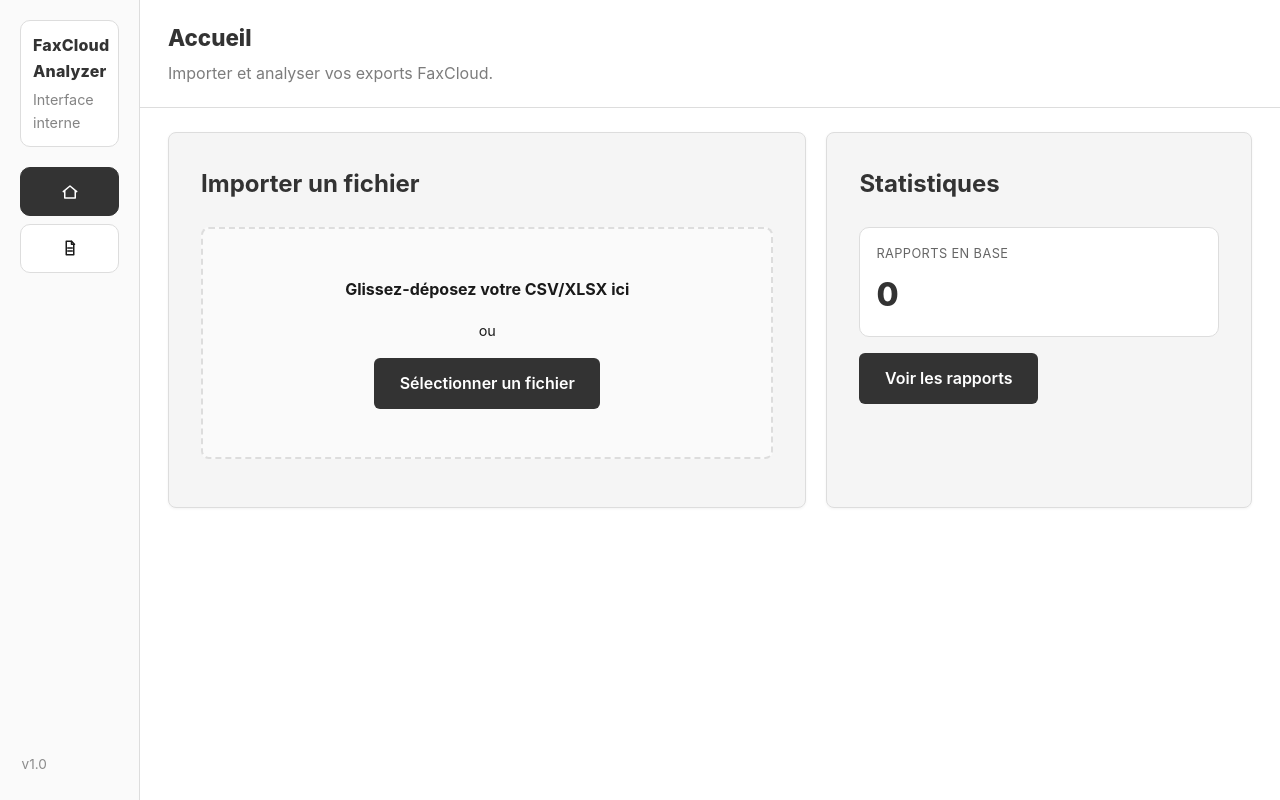
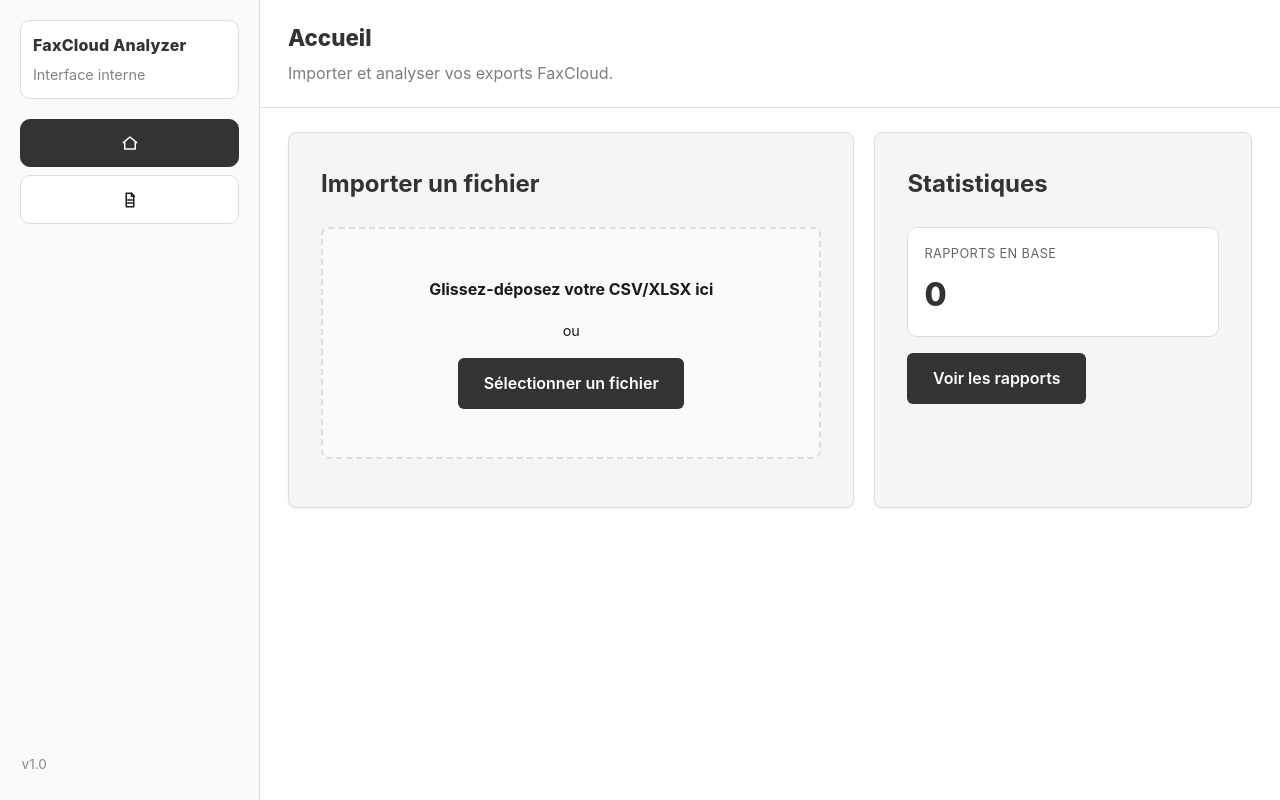
Before and after one commit to Imdraks/faxcloud-analyzer, a Flask app: page / in a window 1280 px wide. Run offline with Flask 3, Linux system fonts and the light colour scheme; data that the repository does not hold is empty.

Commit message:
Remove sidebar width rule for icon-only nav
Deleted CSS targeting .sidebar with .side-link.icon-only to set a narrower width. This may be in preparation for a layout change or to simplify sidebar styling.

```diff
--- a/web/static/css/style.css
+++ b/web/static/css/style.css
@@ -40,12 +40,6 @@ html, body {
     display: flex;
     flex-direction: column;
     gap: 1.25rem;
-}
-
-/* When nav is icon-only, the sidebar can be narrower */
-.sidebar:has(.side-link.icon-only) {
-    width: 140px;
-    flex-basis: 140px;
 }
 
 .brand {
```
